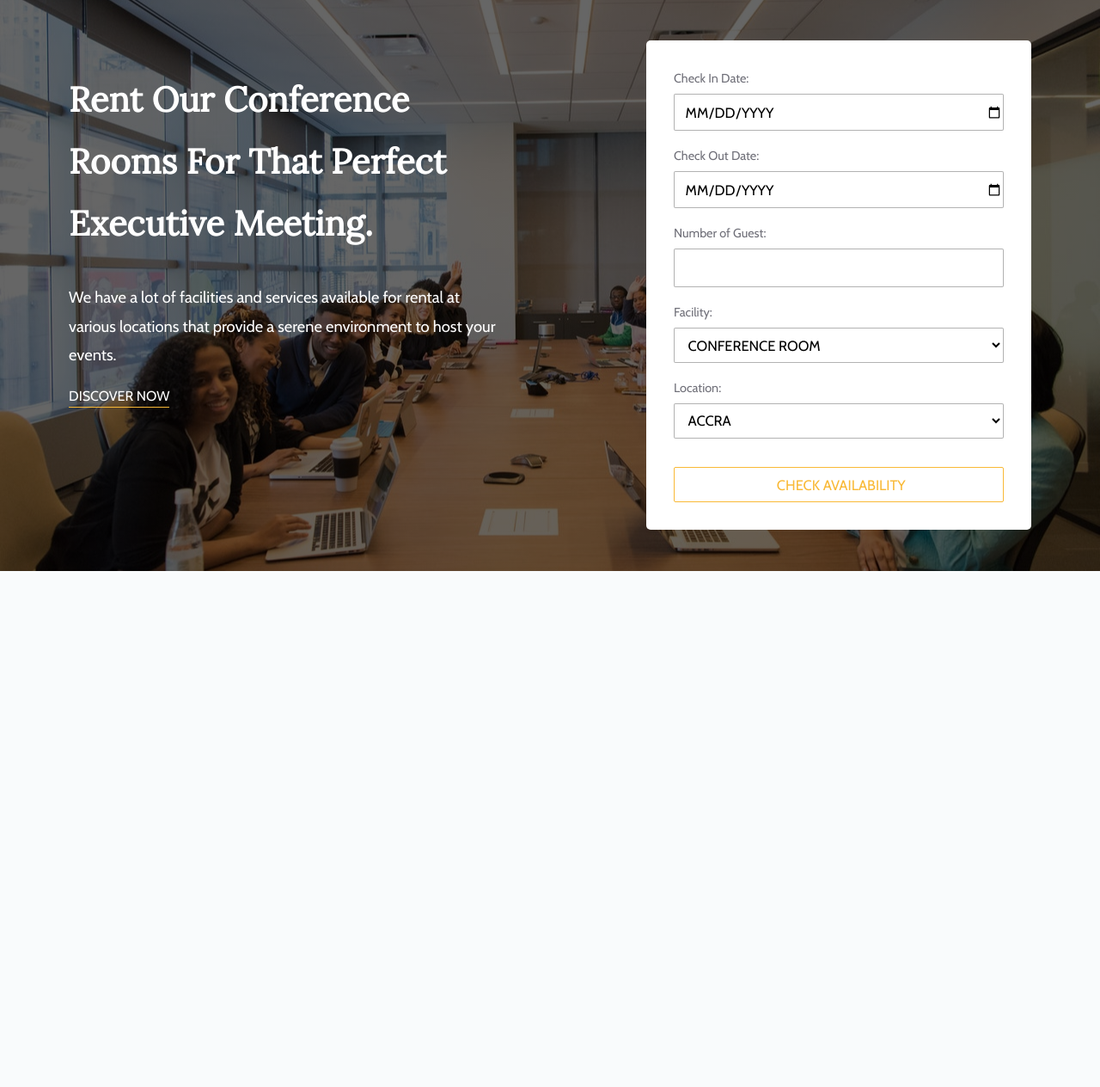
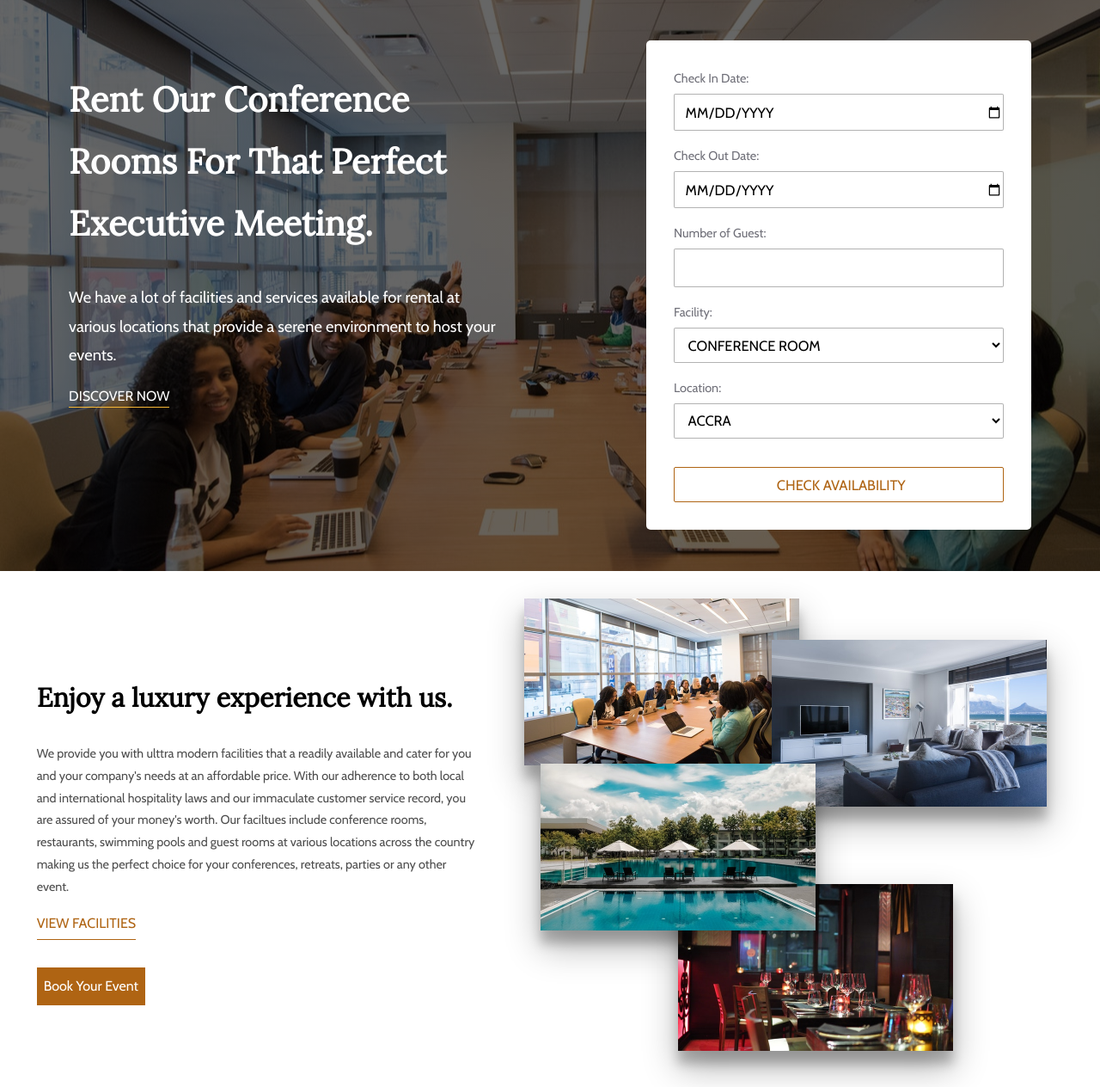
Before and after one commit to stel-dare/VRA-HOSPITALITY, a PHP site: page / in a window 1280 px wide. Shown: the part 161-1425 px from the top of the page at 86% size. Before the commit the page ends 825 px from the top, so only its background shows below. Run offline with PHP 8.4, Linux system fonts and the light colour scheme; some libraries are stand-ins or nearby versions.

Commit message:
Create About Section

```diff
--- a/css/styles.css
+++ b/css/styles.css
@@ -161,14 +161,83 @@ form input, form select {
     border-radius: 2px;
 }
 form input[type="submit" i] {
-    color: #f9b936;
-    border: 1px solid #f9b936;
+    color: #af6413;
+    border: 1px solid #af6413;
     margin: 1em 0em 0em 0em;
 }
 
-/* .nav-links {
-    padding: 1em 0em;
-} */
+/* About */
+.about {
+    font-family: 'Cabin', sans-serif;
+    padding: 2em 0em;
+}
+.about-intro {
+    width: 85%;
+    margin: 0 auto;
+}
+.about-intro h2 {
+    font-family: 'Lora', serif;
+    font-size: 190%;
+}
+.about-intro p {
+    font-size: 90%;
+    color: rgba(0, 0, 0, .7);
+}
+.about-intro a {
+    display: block;
+    width: max-content;
+}
+
+a.view-facility-link {
+    color: #af6413;
+    padding-bottom: 0.2em;
+    border-bottom: 1px solid #af6413;
+    text-transform: uppercase;
+    margin-bottom: 2em;
+}
+a.book-event-link {
+    background: #af6413;
+    color: #fff;
+    padding: 0.5em;
+}
+
+.about-images {
+    position: relative;
+    width: 98%;
+    margin: 2em auto 0em auto;
+}
+
+.about-images img:nth-child(1) {
+    width: 50%;
+    position: relative;
+    margin-bottom: 5em;
+    top: 0;
+    left: 2%;
+    box-shadow: 0 19px 38px rgba(0,0,0,0.30), 0 15px 12px rgba(0,0,0,0.22);
+}
+
+.about-images img:nth-child(2) {
+    width: 50%;
+    position: absolute;
+    top: 3em;
+    right: 5%;
+    box-shadow: 0 19px 38px rgba(0,0,0,0.30), 0 15px 12px rgba(0,0,0,0.22);
+}
+
+.about-images img:nth-child(3) {
+    width: 50%;
+    position: relative;
+    left: 30%;
+    box-shadow: 0 19px 38px rgba(0,0,0,0.30), 0 15px 12px rgba(0,0,0,0.22);
+}
+
+.about-images img:nth-child(4) {
+    width: 50%;
+    position: absolute;
+    top: 7em;
+    right: 45%;
+    box-shadow: 0 19px 38px rgba(0,0,0,0.30), 0 15px 12px rgba(0,0,0,0.22);
+}
 
 @media only screen and (min-width: 768px) {
     /* Header  */
@@ -203,14 +272,39 @@ form input[type="submit" i] {
 
     /* Hero */
     .hero{
-        min-height: 0;
-        max-height: 100%;
         padding: 3em 0em;
     }
     .hero-intro, form{
         width: 80%;
     }
+
+    /* About */
+    .about-intro {
+        width: 75%;
+    }
+
+    .about-images {
+        width: 88%;
+    }
+
+    .about-images img:nth-child(1) {
+        margin-bottom: 8em;
+        top: 0;
+        left: 2%;
+    }
+    .about-images img:nth-child(2) {
+        top: 3em;
+        right: 3%;
+    }
+    .about-images img:nth-child(3) {
+        left: 30%;
+    }
+    .about-images img:nth-child(4) {
+        top: 12em;
+        right: 45%;
+    }
 }
+
 
 
 @media only screen and (min-width: 1024px) {
@@ -249,6 +343,8 @@ form input[type="submit" i] {
 
     /* Hero */
     .hero{
+        min-height: 0;
+        max-height: 100%;
         display: flex;
         justify-content: space-around;
         align-items: flex-start;
@@ -259,6 +355,22 @@ form input[type="submit" i] {
     }
     form{
         width: 35%;
+        margin: 0;
+    }
+
+        /* About */
+
+    .about  {
+    display: flex;
+    justify-content: space-evenly;
+    align-items: center;
+    }
+    .about-intro {
+        width: 40%;
+        margin: 0;
+    }
+    .about-images {
+        width: 50%;
         margin: 0;
     }
 
@@ -295,6 +407,15 @@ form input[type="submit" i] {
         width: 25%;
     }
 
+    /* About */
+
+    .about-intro {
+        width: 28%;
+    }
+    .about-images {
+        width: 38%;
+    }
+
 }
 
 @media only screen and (min-width: 2560px) {
@@ -326,4 +447,17 @@ form input[type="submit" i] {
         width: 12%;
         margin-left: 6em;
     }
+
+    /* About */
+    .about{
+        justify-content: center;
+    }
+    .about-intro {
+        width: 28%;
+        margin-right: 6em;
+    }
+    .about-images {
+        width: 38%;
+        margin-left: 6em;
+    }
 }
--- a/index.view.php
+++ b/index.view.php
@@ -40,6 +40,7 @@
             </div>
         </nav>
     </header>
+    <!-- Start:Hero -->
     <section class="hero">
         <div class="hero-intro">
         <h1>Rent Our Conference Rooms For That Perfect Executive Meeting.</h1>
@@ -70,6 +71,26 @@
             <input type="submit" value="Check Availability">
         </form>
     </section>
+    <!-- Start:About -->
+    <section class="about">
+    <div class="about-intro">
+    <h2>Enjoy a luxury experience with us.</h2>
+    <p>We provide you with ulttra modern facilities that a readily available and cater for
+     you and your company's needs at an affordable price. With our adherence to both local
+      and international hospitality laws and our immaculate customer service record, you
+      are assured of your money's worth. Our faciltues include conference rooms, restaurants,
+       swimming pools and guest rooms at various locations across the country making us the
+       perfect choice for your conferences, retreats, parties or any other event.</p>
+       <a href="#" class="view-facility-link">View Facilities</a>
+       <a href="#" class="book-event-link">Book Your Event</a>
+    </div>
+    <div class="about-images">
+        <img src="images/conference-iii.jpg" alt="">
+        <img src="images/guest-room.jpg" alt="">
+        <img src="images/restaurant.jpg" alt="">
+        <img src="images/swimming-pool.jpg" alt="">
+    </div>
+    </section>
    <script src="js/scripts.js"></script>
 </body>
 </html>
```
Also changed, not shown: images/conference-iii.jpg (added), images/guest-room.jpg (added), images/restaurant.jpg (added), images/swimming-pool.jpg (added).
